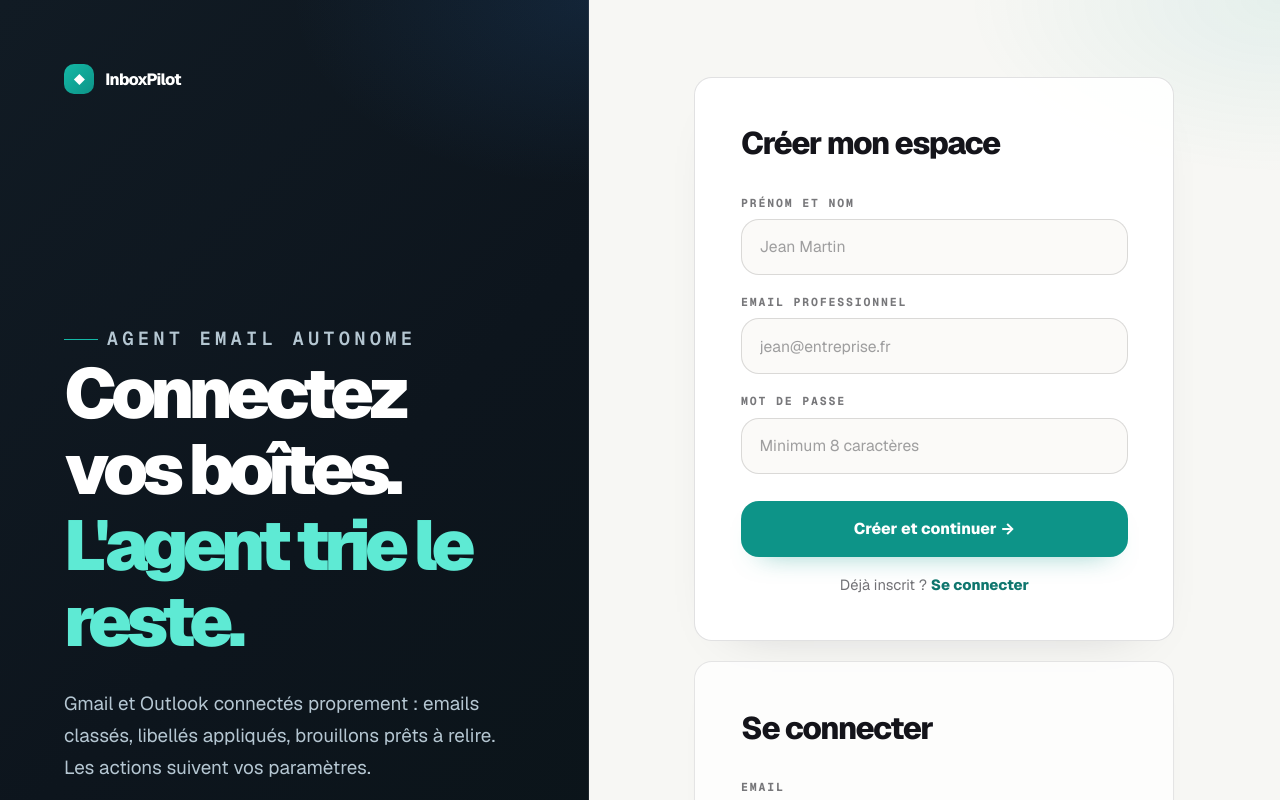
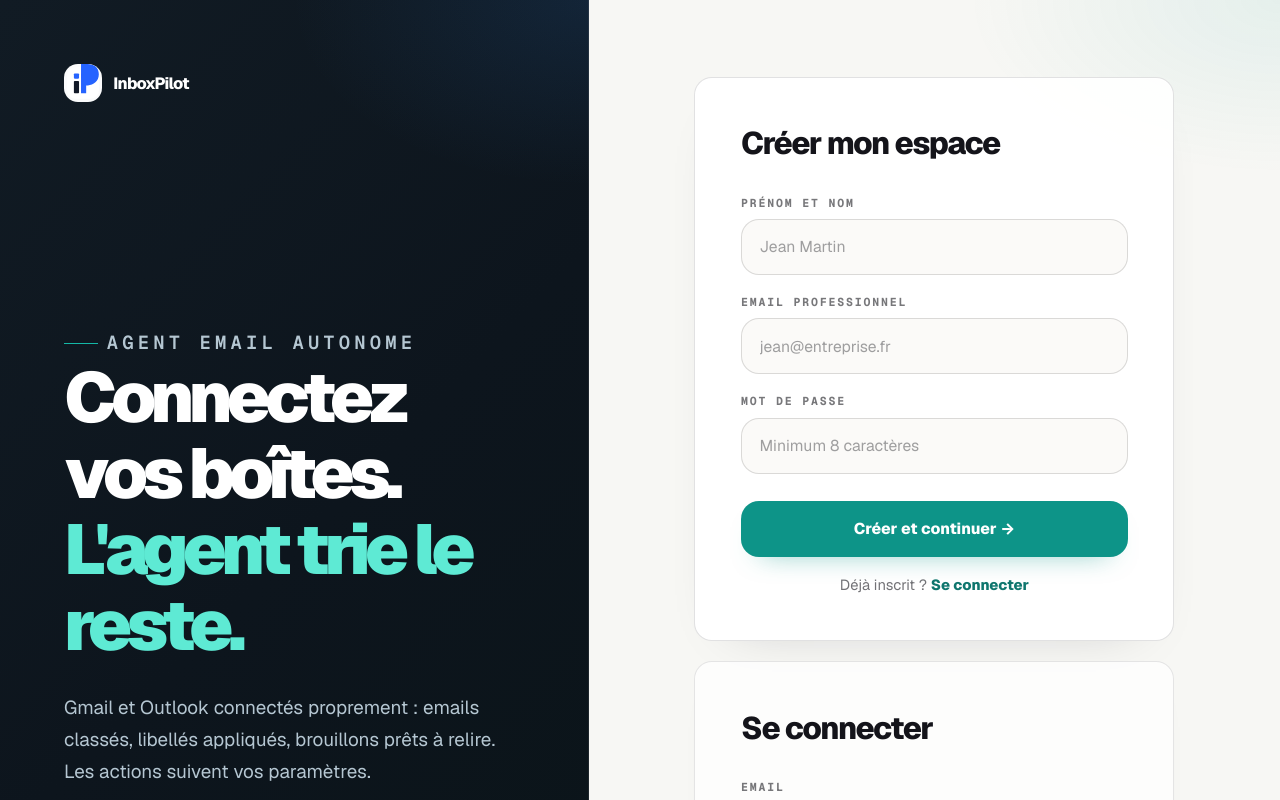
Before and after one commit to Sasu-Spidr/inboxpilot, a Next.js app in the folder frontend/: page /connexion in a window 1280 px wide. Shown: the top 800 px of the page. Built offline with nearby package versions, Linux system fonts and the light colour scheme; no server answers.

Commit message:
Commit 7

```diff
--- a/frontend/app/connexion/page.tsx
+++ b/frontend/app/connexion/page.tsx
@@ -11,7 +11,9 @@ export default async function ConnexionPage({ searchParams }: { searchParams?: P
     <main className="auth-shell">
       <section className="hero-card" aria-label="Présentation InboxPilot">
         <div className="brand-pill">
-          <span className="brand-icon" aria-hidden="true">◆</span>
+          <span className="brand-icon" aria-hidden="true">
+            <InboxPilotLogo />
+          </span>
           <span>InboxPilot</span>
         </div>
 
@@ -64,3 +66,18 @@ export default async function ConnexionPage({ searchParams }: { searchParams?: P
     </main>
   );
 }
+
+function InboxPilotLogo() {
+  return (
+    <svg className="inboxpilot-logo-mark" viewBox="0 0 96 96" aria-hidden="true">
+      <rect x="8" y="8" width="80" height="80" rx="22" fill="#fff" />
+      <rect x="25" y="24" width="13" height="13" rx="2" fill="#2563ff" />
+      <rect x="43" y="24" width="13" height="13" rx="2" fill="#2563ff" />
+      <rect x="25" y="43" width="13" height="31" rx="2" fill="#111827" />
+      <path
+        d="M43 43h17.5C72.5 43 81 35.7 81 25.6C81 15.8 73.2 9 61.1 9H43v65h13V54h4.4C74.2 54 88 43.6 88 26.2C88 8.9 75.4 0 60.3 0H43v12h16.5C69.8 12 76 17.7 76 26.4C76 35.1 69.6 43 59.4 43H43Z"
+        fill="#2563ff"
+      />
+    </svg>
+  );
+}
--- a/frontend/app/globals.css
+++ b/frontend/app/globals.css
@@ -134,13 +134,17 @@ input {
 .auth-shell .brand-icon {
   display: grid;
   place-items: center;
-  width: 30px;
-  height: 30px;
-  border-radius: 10px;
-  background: linear-gradient(135deg, #14b8a6, #0d9488);
-  color: #ffffff;
-  font-size: 0.72rem;
-  box-shadow: 0 10px 22px -18px rgba(20, 184, 166, 0.65);
+  width: 38px;
+  height: 38px;
+  border-radius: 14px;
+  background: #ffffff;
+  box-shadow: 0 14px 34px -22px rgba(15, 23, 42, 0.45);
+  overflow: hidden;
+}
+
+.auth-shell .brand-icon .inboxpilot-logo-mark {
+  width: 100%;
+  height: 100%;
 }
 
 .auth-shell .hero-copy {
```
